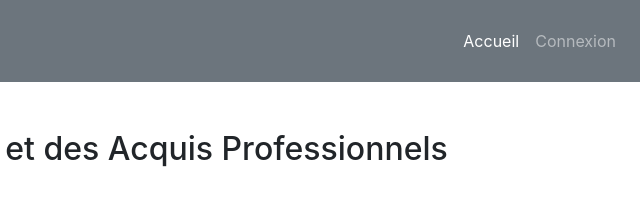
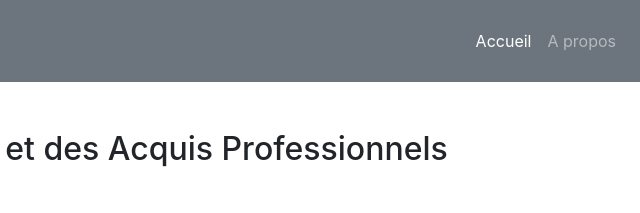
Before and after one commit to kewinMarchand/ecap, a plain HTML site: page index.html in a window 1280 px wide. Shown: the top 213 px of the page, 640-1280 px from the left. Drawn offline with nearby package versions, Linux system fonts and the light colour scheme.

Commit message:
Add About.html

```diff
--- a/index.html
+++ b/index.html
@@ -27,12 +27,12 @@
 
             <div class="collapse navbar-collapse" id="navbarSupportedContent">
                 <ul class="navbar-nav ml-auto">
-                <li class="nav-item active">
-                    <a class="nav-link" href="#">Accueil <span class="sr-only">(current)</span></a>
-                </li>
-                <li class="nav-item">
-                    <a class="nav-link" href="#">Connexion</a>
-                </li>
+                    <li class="nav-item active">
+                        <a class="nav-link" href="index.html">Accueil</a>
+                    </li>
+                    <li class="nav-item">
+                        <a class="nav-link" href="about.html">A propos <span class="sr-only">(current)</span></a>
+                    </li>
                 </ul>
             </div>
         </nav>
@@ -75,22 +75,6 @@
         <script src="postForm.js"></script>
         <script>
 
-
-
-
-
-            /*
-            To do :
-                Vérifier les données
-                Ecrire les réponses dans reponses.json
-                Recuperer contenteditable
-                Insérer un bout de code ou une image sous une question
-             */
-
-
-
-
-
              $(document).ready(function() {
                 $('.scrollTo').on('click', function() {
                     var page = $(this).attr('href');
```
